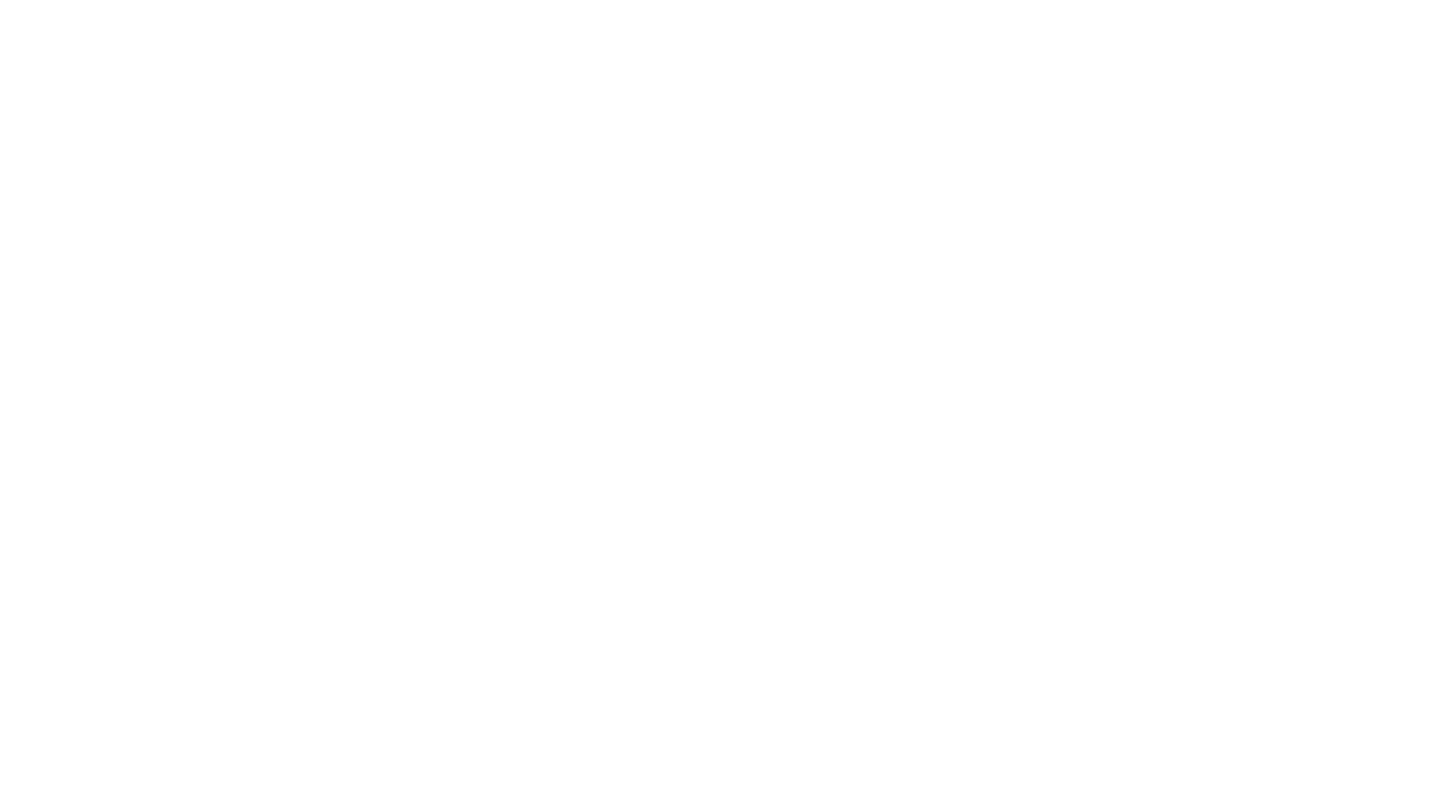
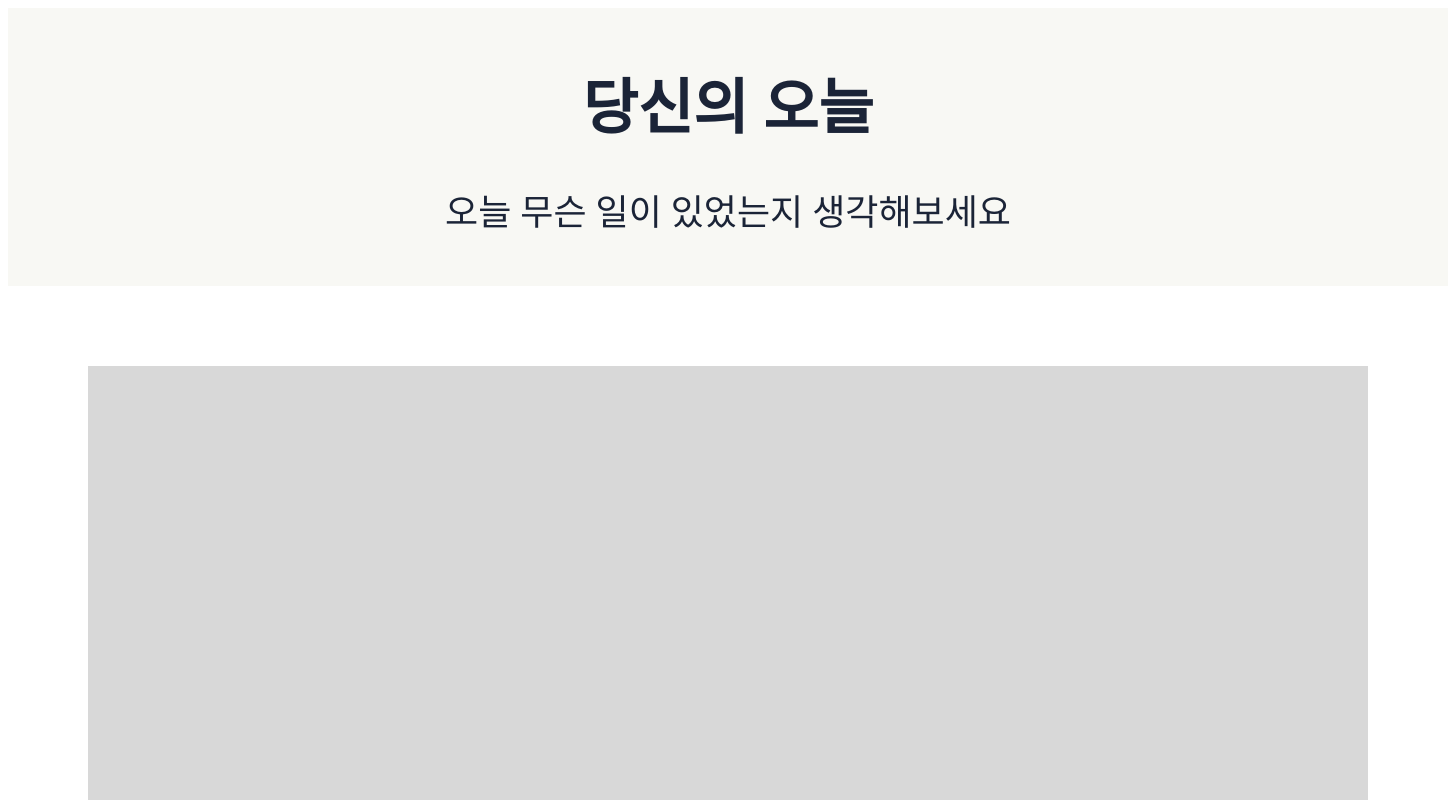
Before and after one commit to zoeyul07/whisper, a React (Create React App) app in the folder UI/: page / in a window 1280 px wide. Shown: the top 800 px of the page, 1448 px wide, since content can reach past the window. Built offline with nearby package versions, Linux system fonts and the light colour scheme.

Commit message:
created PostWriting

```diff
--- a/UI/src/index.tsx
+++ b/UI/src/index.tsx
@@ -1,10 +1,11 @@
 import React from "react";
 import ReactDOM from "react-dom";
 import App from "./App";
+import PostingWrapper from "./pages/PostWriting/PostWriting";
 
 ReactDOM.render(
   <React.StrictMode>
-    <App />
+    <PostingWrapper />
   </React.StrictMode>,
   document.getElementById("root")
 );
--- /dev/null
+++ b/UI/src/pages/PostWriting/PostWriting.tsx
@@ -0,0 +1,69 @@
+import React from "react";
+import styled from "styled-components";
+
+function PostWriting() {
+  return (
+    <PostWritingWrapper>
+      <Banner>
+        <Title>당신의 오늘</Title>
+        <SubTitle>오늘 무슨 일이 있었는지 생각해보세요</SubTitle>
+      </Banner>
+      <UserInput></UserInput>
+    </PostWritingWrapper>
+  );
+}
+
+export default PostWriting;
+
+const PostWritingWrapper = styled.div`
+  width: 1440px;
+  height: 1560px;
+  background-color: #ffffff;
+`;
+
+const Banner = styled.div`
+  display: flex;
+  flex-direction: column;
+  justify-content: space-around;
+  width: 1440px;
+  height: 214px;
+  padding: 2em 0;
+  background-color: #f8f8f4;
+`;
+
+const Title = styled.p`
+  margin: 0;
+  width: 100%;
+  /* height: 72px; */
+  font-family: AppleSDGothicNeo;
+  font-size: 60px;
+  font-weight: 600;
+  font-stretch: normal;
+  font-style: normal;
+  line-height: normal;
+  letter-spacing: normal;
+  text-align: center;
+  color: #1b2437;
+`;
+
+const SubTitle = styled.p`
+  margin: 0;
+  width: 100%;
+  /* height: 43px; */
+  font-family: AppleSDGothicNeo;
+  font-size: 36px;
+  font-weight: 300;
+  font-stretch: normal;
+  font-style: normal;
+  line-height: normal;
+  letter-spacing: normal;
+  text-align: center;
+  color: #1b2437;
+`;
+
+const UserInput = styled.div`
+  margin: 5em;
+  /* width: 1323px; */
+  height: 851px;
+  background-color: #d8d8d8;
+`;
```
Also changed, not shown: 1 other file (tests, documents, lock files or other folders).
